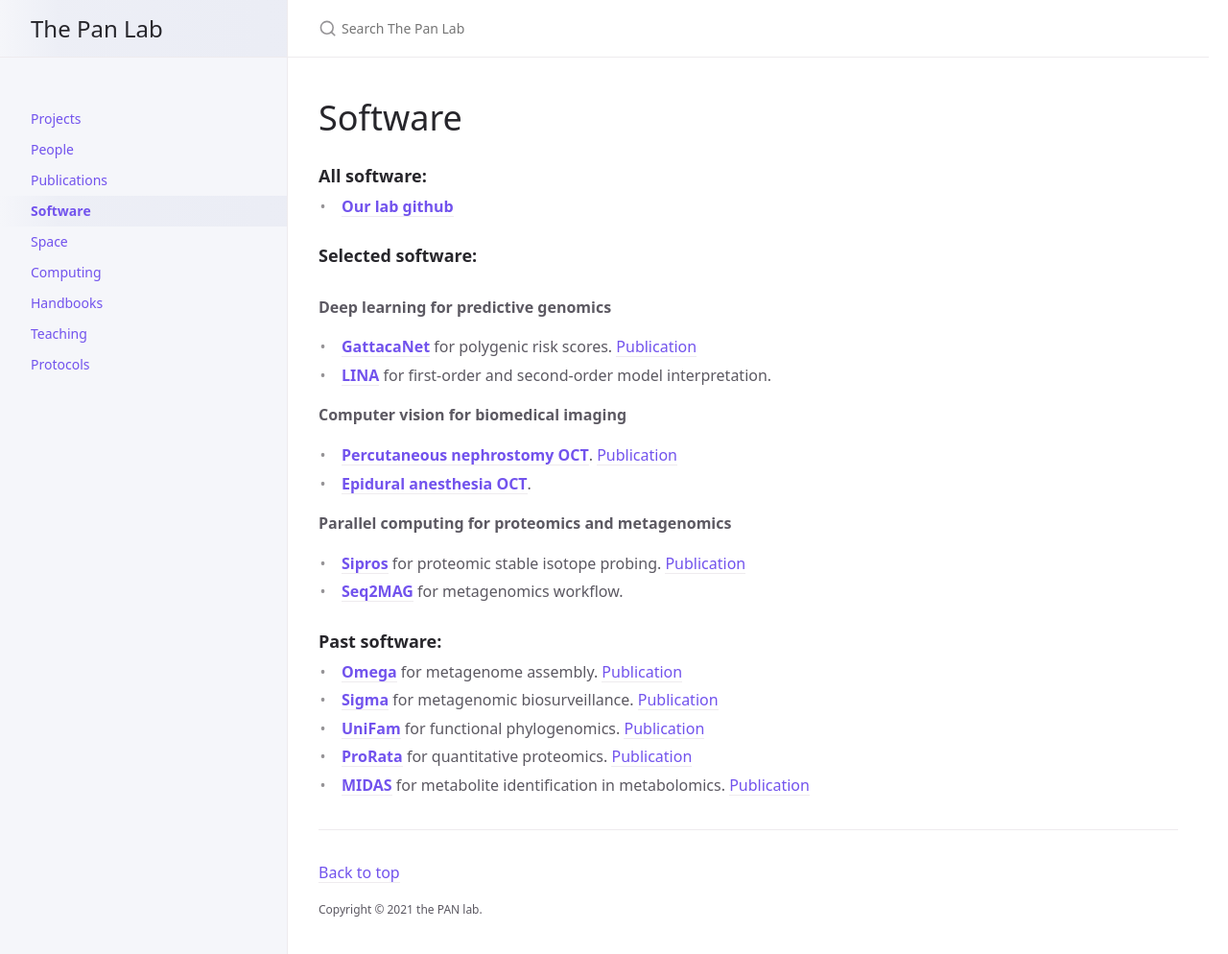
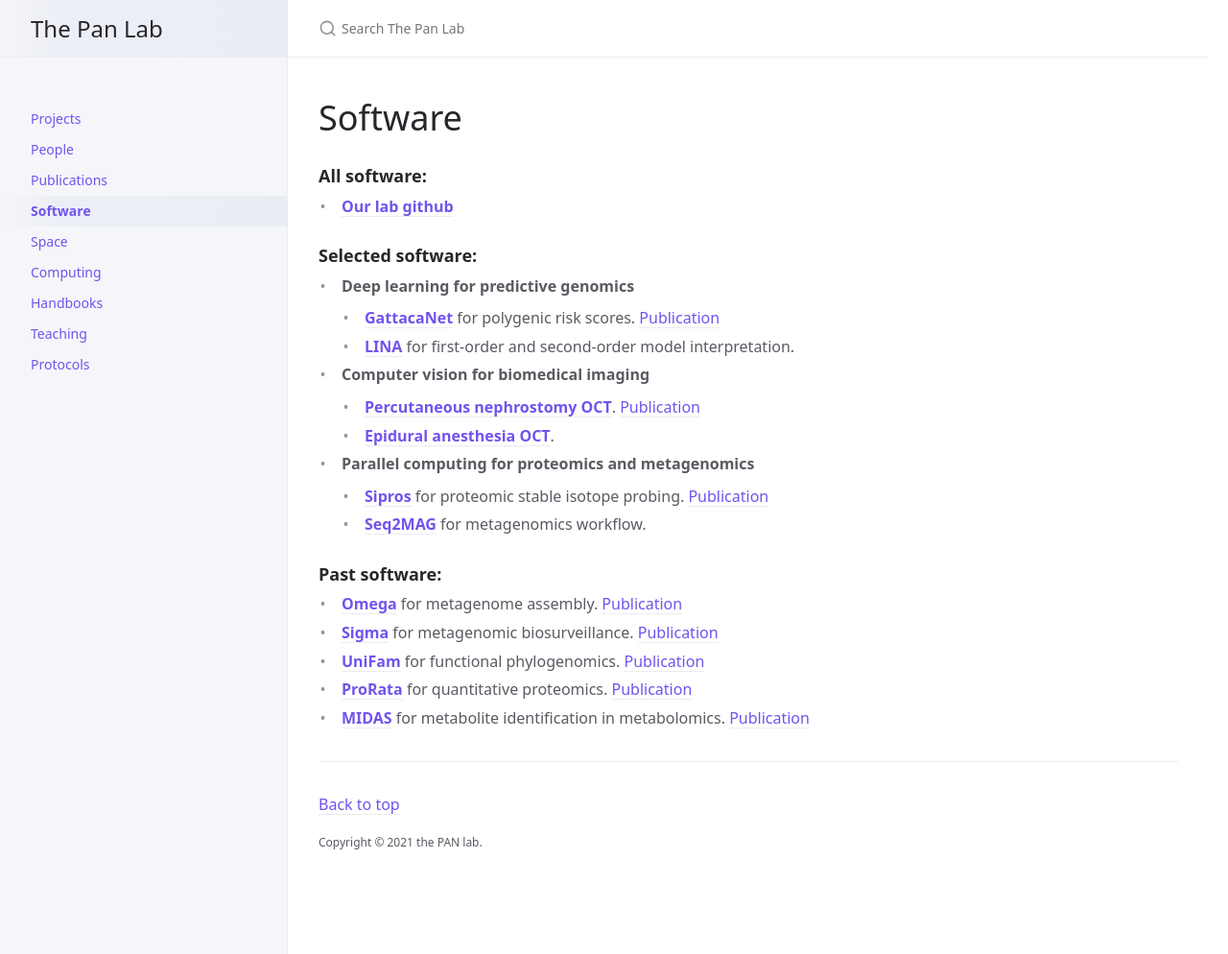
Before and after one commit to thepanlab/thepanlab.github.io, a Jekyll site: the page built from docs/software.md, in a window 1280 px wide and 997 px high. Shown: the top 994 px of the window at 96% size. Built offline with Jekyll 4.4.1, drawn with Linux system fonts in a browser that asks for light colours.

```diff
--- a/docs/software.md
+++ b/docs/software.md
@@ -9,16 +9,15 @@ nav_order: 4
 - [**Our lab github**](https://github.com/thepanlab)
 
 ### **Selected software:**
-\
-**Deep learning for predictive genomics**
+- **Deep learning for predictive genomics**
   - [**GattacaNet**](https://github.com/thepanlab/GattacaNet) for polygenic risk scores. [Publication](https://www.nature.com/articles/s10038-020-00832-7)
   - [**LINA**](https://github.com/thepanlab/LINA) for first-order and second-order model interpretation.
 
-**Computer vision for biomedical imaging**
+- **Computer vision for biomedical imaging**
   - [**Percutaneous nephrostomy OCT**](https://github.com/thepanlab/FOCT_kidney). [Publication](https://www.ncbi.nlm.nih.gov/pmc/articles/PMC8086467/)
   - [**Epidural anesthesia OCT**](https://github.com/thepanlab/Endoscopic_OCT_Epidural).
 
-**Parallel computing for proteomics and metagenomics**
+- **Parallel computing for proteomics and metagenomics**
   - [**Sipros**](https://github.com/thepanlab/Sipros) for proteomic stable isotope probing. [Publication](https://academic.oup.com/bioinformatics/article/34/5/795/4209993)
   - [**Seq2MAG**](https://github.com/thepanlab/Seq2MAG) for metagenomics workflow.
 
```
